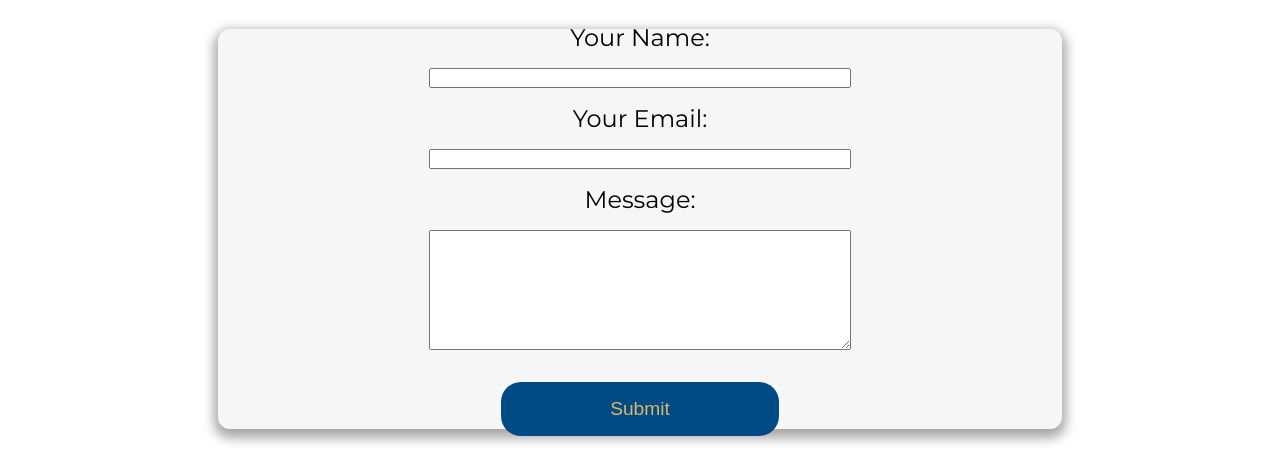
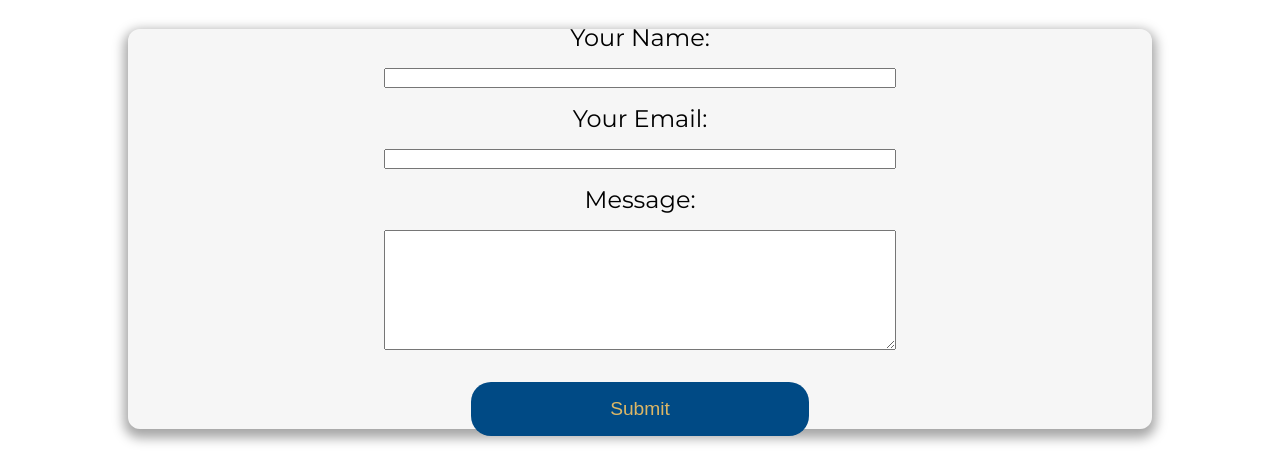
Before and after one commit to ReynoldsWJ55/Hotel-Website, a plain HTML site: page contact.html in a window 1280 px wide. Shown: the part 174-632 px from the top of the page. Drawn offline with Linux system fonts and the light colour scheme.

Commit message:
updated form

```diff
--- a/CSS/style.scss
+++ b/CSS/style.scss
@@ -304,6 +304,8 @@ i {
 
 /* CONTACT Form */
 .form-container {
+  min-width: 90%;
+  margin: auto;
   display: flex;
   flex-direction: column;
   align-items: center;
@@ -316,7 +318,7 @@ i {
 }
 
 .form {
-  width: 66vw;
+  min-width: 100%;
   height: 50vh;
   margin: 2rem;
   background-color: rgba(167, 167, 167, 0.1);
@@ -350,6 +352,7 @@ i {
     min-width: 50%;
     max-width: 75%;
     min-height: 30%;
+    max-height: 30%;
     font-family: sans-serif;
     font-size: 0.9rem;
     margin-bottom: 1rem;
```
Also changed, not shown: CSS/style.css, 1 other file.
